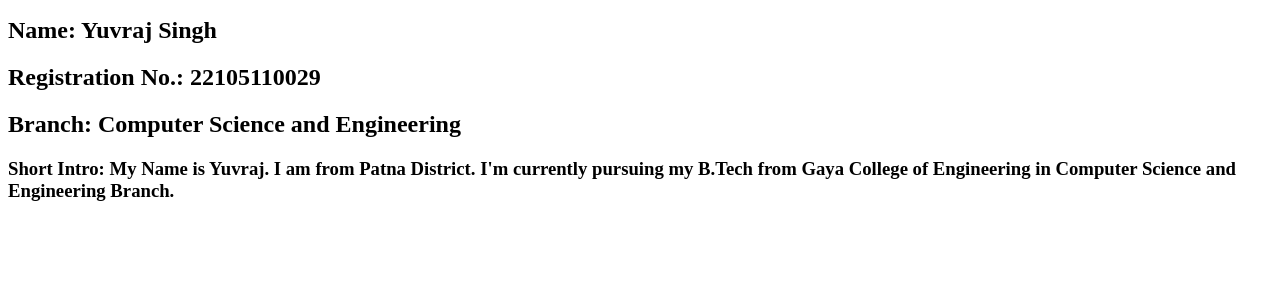
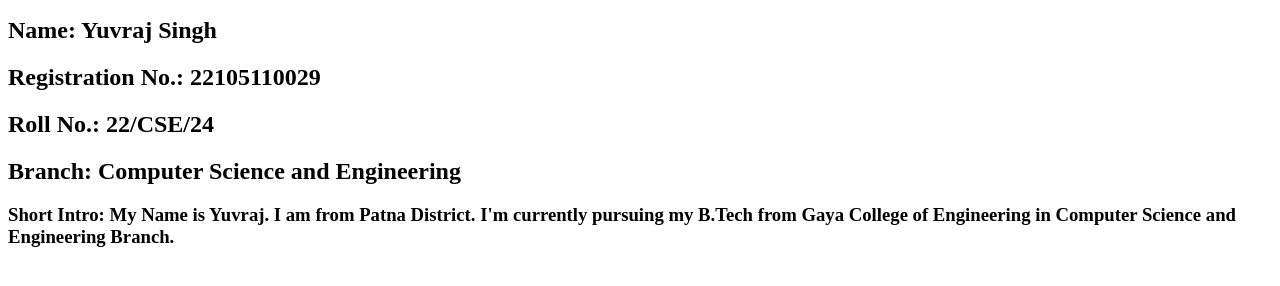
Before and after one commit to YuvrajS01/atplc-task1, a plain HTML site: page index.html in a window 1280 px wide. Shown: the part 110-396 px from the top of the page. Drawn offline with Linux system fonts and the light colour scheme.

Commit message:
Added more detalis changed intro to h3

```diff
--- a/index.html
+++ b/index.html
@@ -8,6 +8,7 @@
         <h2>College Name: Gaya College of Engineering, Gaya</h2>
         <h2>Name: Yuvraj Singh</h2>
         <h2>Registration No.: 22105110029</h2>
+        <h2>Roll No.: 22/CSE/24</h2>
         <h2>Branch: Computer Science and Engineering</h2>
         <h3>Short Intro: My Name is Yuvraj. I am from Patna District. I'm currently pursuing my B.Tech from Gaya College of Engineering in Computer Science and Engineering Branch.</h3>
     </body>
```
